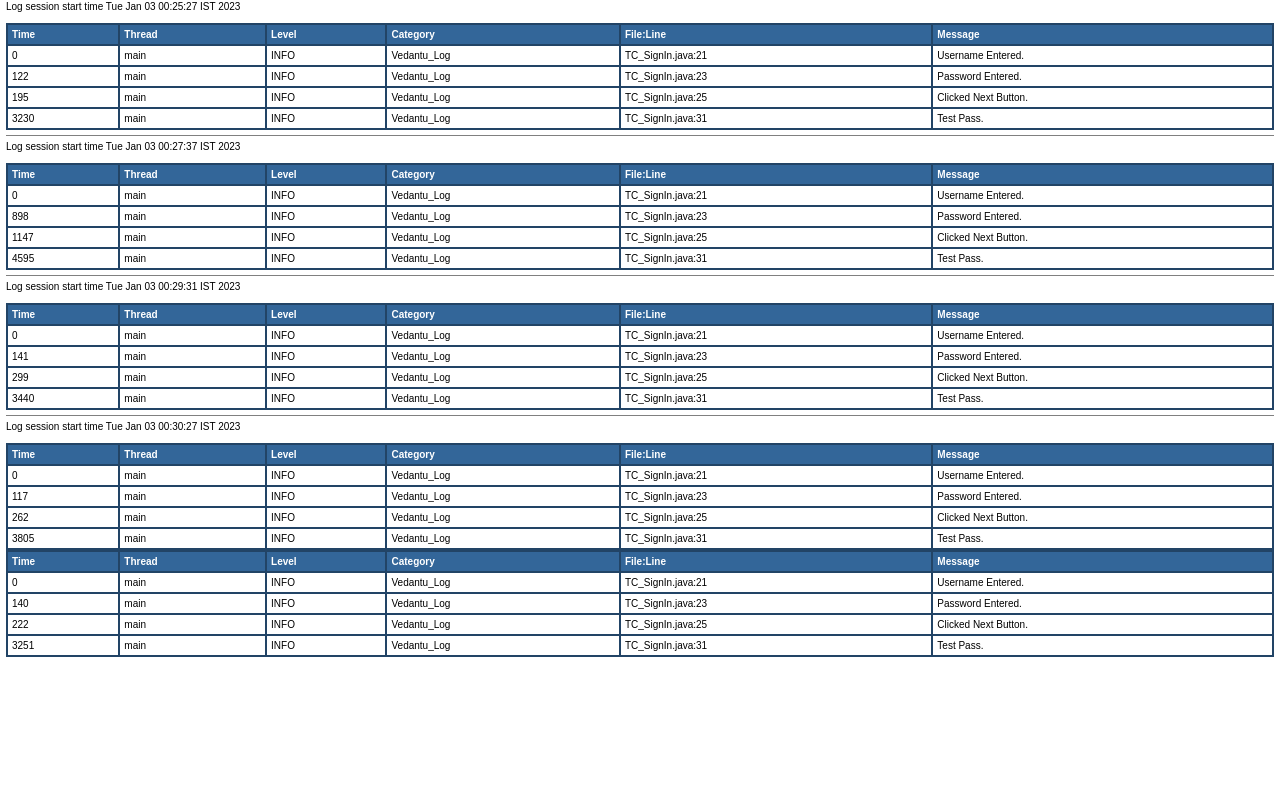
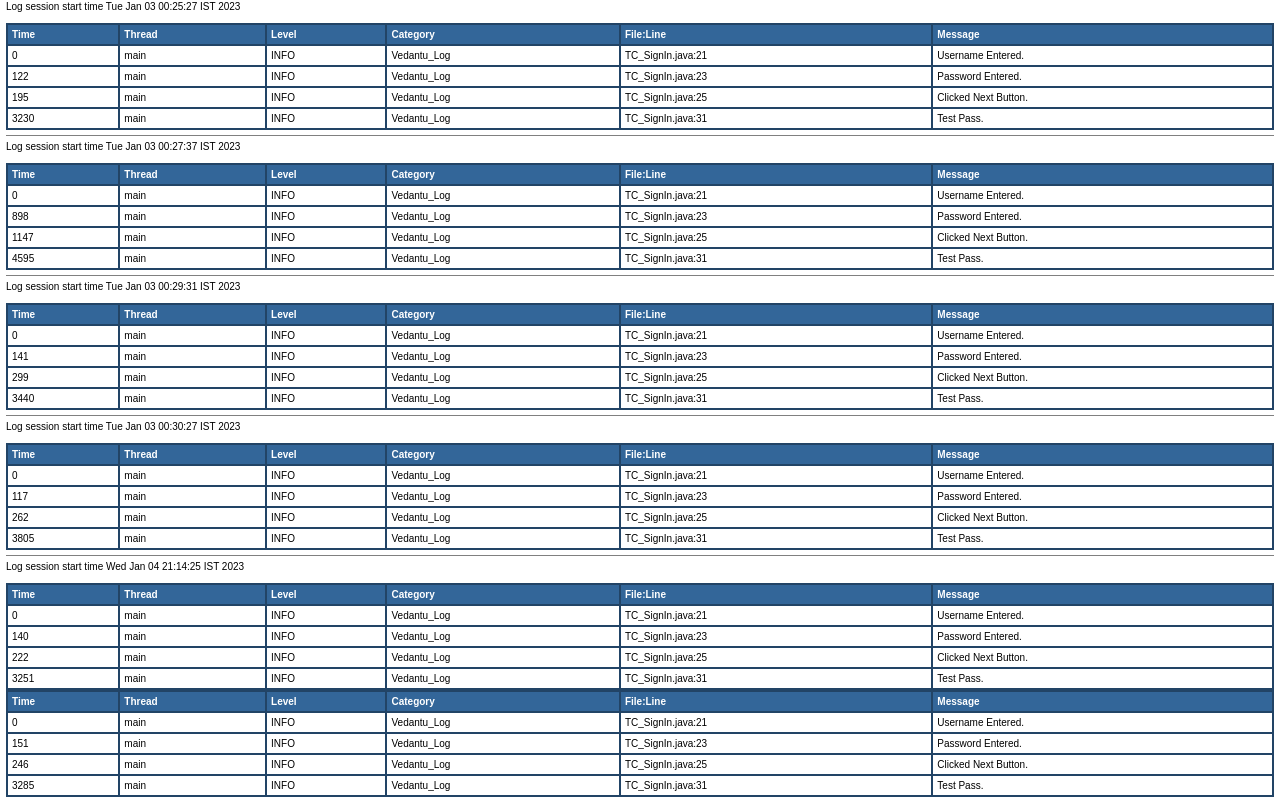
Before and after one commit to SanketMaliye/OMavenGit, a plain HTML site: page log/ExecutionLog.html in a window 1280 px wide. Shown: the part 604-1407 px from the top of the page. Before the commit the page ends 1267 px from the top, so only its background shows below. Drawn offline with Linux system fonts and the light colour scheme.

Commit message:
Tenth Commit

```diff
--- a/log/ExecutionLog.html
+++ b/log/ExecutionLog.html
@@ -538,3 +538,63 @@
 <td>TC_SignIn.java:31</td>
 <td title="Message">Test Pass.</td>
 </tr>
+<!DOCTYPE HTML PUBLIC "-//W3C//DTD HTML 4.01 Transitional//EN" "http://www.w3.org/TR/html4/loose.dtd">
+<html>
+<head>
+<title>Application log</title>
+<style type="text/css">
+<!--
+body, table {font-family: arial,sans-serif; font-size: x-small;}
+th {background: #336699; color: #FFFFFF; text-align: left;}
+-->
+</style>
+</head>
+<body bgcolor="#FFFFFF" topmargin="6" leftmargin="6">
+<hr size="1" noshade>
+Log session start time Wed Jan 04 21:14:25 IST 2023<br>
+<br>
+<table cellspacing="0" cellpadding="4" border="1" bordercolor="#224466" width="100%">
+<tr>
+<th>Time</th>
+<th>Thread</th>
+<th>Level</th>
+<th>Category</th>
+<th>File:Line</th>
+<th>Message</th>
+</tr>
+
+<tr>
+<td>0</td>
+<td title="main thread">main</td>
+<td title="Level">INFO</td>
+<td title="Vedantu_Log category">Vedantu_Log</td>
+<td>TC_SignIn.java:21</td>
+<td title="Message">Username Entered.</td>
+</tr>
+
+<tr>
+<td>151</td>
+<td title="main thread">main</td>
+<td title="Level">INFO</td>
+<td title="Vedantu_Log category">Vedantu_Log</td>
+<td>TC_SignIn.java:23</td>
+<td title="Message">Password Entered.</td>
+</tr>
+
+<tr>
+<td>246</td>
+<td title="main thread">main</td>
+<td title="Level">INFO</td>
+<td title="Vedantu_Log category">Vedantu_Log</td>
+<td>TC_SignIn.java:25</td>
+<td title="Message">Clicked Next Button.</td>
+</tr>
+
+<tr>
+<td>3285</td>
+<td title="main thread">main</td>
+<td title="Level">INFO</td>
+<td title="Vedantu_Log category">Vedantu_Log</td>
+<td>TC_SignIn.java:31</td>
+<td title="Message">Test Pass.</td>
+</tr>
```
Also changed, not shown: 4 other files.
